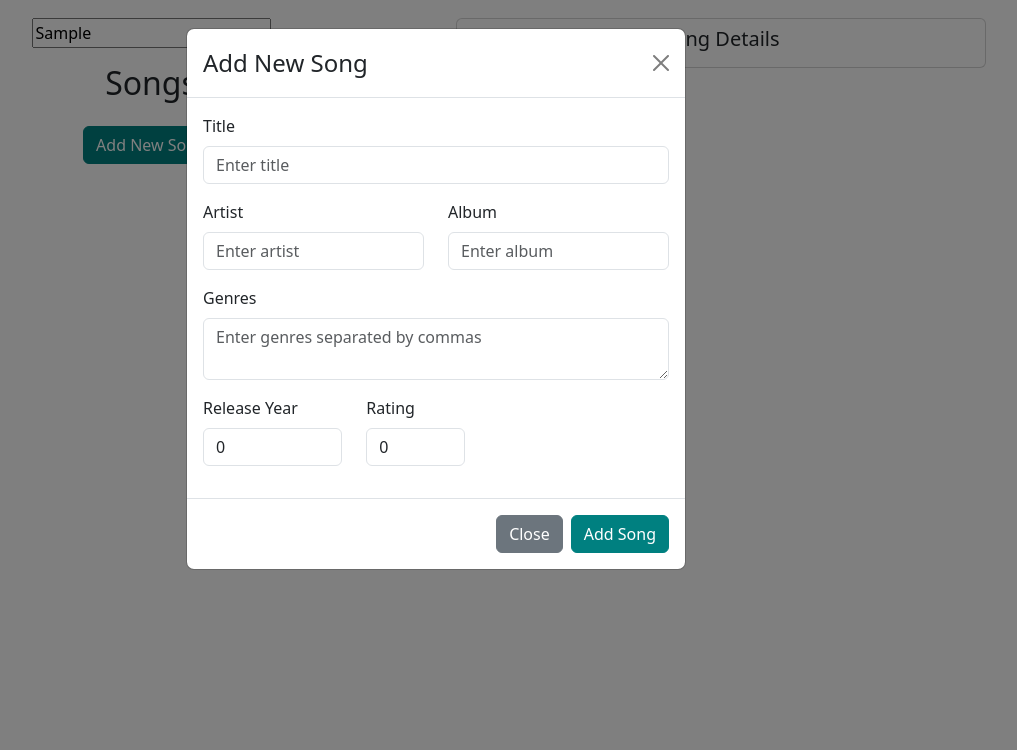
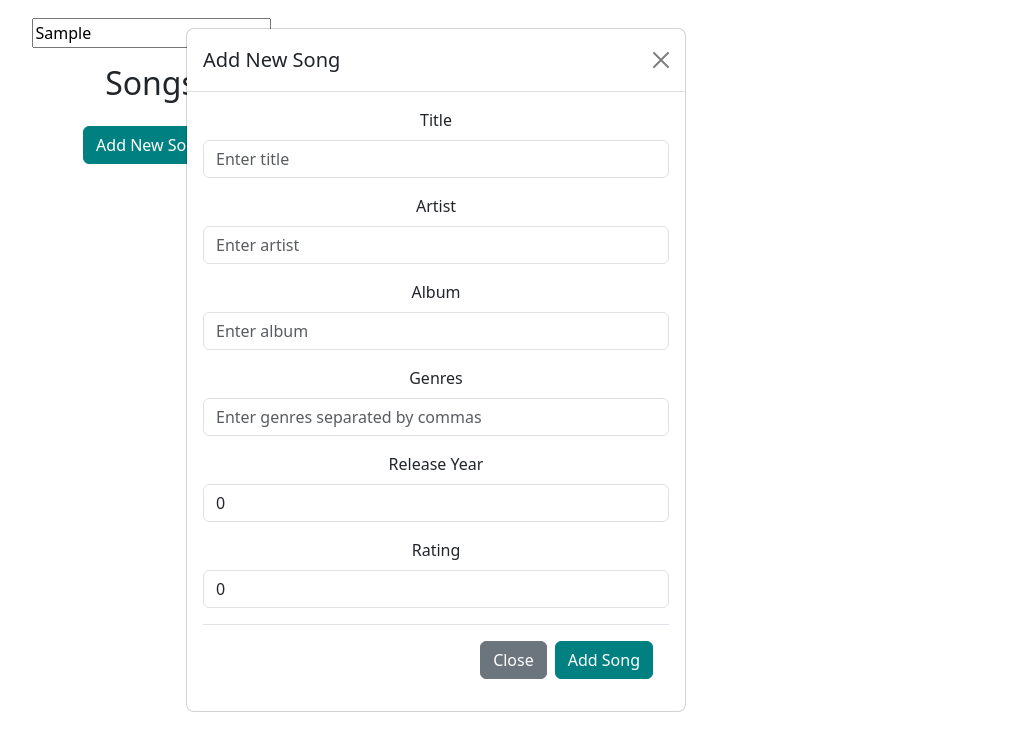
Before and after one commit to mickelson-classroom/list-detail-site-andrewbengordon, a React (Create React App) app: page / in a window 1280 px wide. Both pictures are taken after typing "Sample" into the empty fields and a click on the button "Add New Song". Shown: the top 750 px of the page, without its empty margins (204-1221 px from the left). Built offline with nearby package versions, Linux system fonts and the light colour scheme.

Commit message:
changed from react-bootstrap to regular bootstrap

```diff
--- a/package.json
+++ b/package.json
@@ -13,7 +13,6 @@
     "@types/react-dom": "^18.2.7",
     "bootstrap": "^5.3.1",
     "react": "^18.2.0",
-    "react-bootstrap": "^2.8.0",
     "react-dom": "^18.2.0",
     "react-scripts": "5.0.1",
     "sass": "^1.66.1",
--- a/src/Components/AddGenreModal.tsx
+++ b/src/Components/AddGenreModal.tsx
@@ -1,5 +1,4 @@
 import React, { useState } from "react";
-import { Modal, Button, Form } from "react-bootstrap";
 
 interface AddGenreModalProps {
   show: boolean;
@@ -26,30 +25,53 @@ const AddGenreModal = ({ show, onHide, onAddGenre }: AddGenreModalProps) => {
   };
 
   return (
-    <Modal show={show} onHide={onHide}>
-      <Modal.Header closeButton>
-        <Modal.Title>Add Genre</Modal.Title>
-      </Modal.Header>
-      <Modal.Body>
-        <Form.Group controlId="genreInput">
-          <Form.Label>Genre Name</Form.Label>
-          <Form.Control
+    <div
+      className={`modal ${show ? "show" : ""}`}
+      style={{ display: show ? "block" : "none" }}
+    >
+      <div className="modal-dialog">
+        <div className="modal-content">
+          <div className="modal-header">
+            <h5 className="modal-title">Add Genre</h5>
+            <button
+              type="button"
+              className="btn-close"
+              onClick={onHide}
+            ></button>
+          </div>
+          <div className="modal-body">
+            <div className="form-group">
+              <label htmlFor="genreInput" className="form-label">
+                Genre Name
+              </label>
+              <input
                 type="text"
+                className="form-control"
                 placeholder="Enter genre"
                 value={genre}
                 onChange={handleGenreChange}
               />
-        </Form.Group>
-      </Modal.Body>
-      <Modal.Footer>
-        <Button variant="secondary" onClick={onHide}>
+            </div>
+          </div>
+          <div className="modal-footer">
+            <button
+              type="button"
+              className="btn btn-secondary"
+              onClick={onHide}
+            >
               Close
-        </Button>
-        <Button variant="primary" onClick={handleAddGenre}>
+            </button>
+            <button
+              type="button"
+              className="btn btn-primary"
+              onClick={handleAddGenre}
+            >
               Add Genre
-        </Button>
-      </Modal.Footer>
-    </Modal>
+            </button>
+          </div>
+        </div>
+      </div>
+    </div>
   );
 };
 
--- a/src/Components/AddNewComponent.tsx
+++ b/src/Components/AddNewComponent.tsx
@@ -1,7 +1,5 @@
 import React, { useState } from "react";
-import { Button, Modal, Form, Col, Row } from "react-bootstrap";
 import { Song } from "./ParentComponent";
-import { text } from "stream/consumers";
 
 interface AddNewSongComponentProps {
   addSong: (newSong: Song) => void;
@@ -46,9 +44,7 @@ function AddNewSongComponent({
     const form = event.currentTarget as HTMLFormElement;
     event.preventDefault();
 
-    if (
-      form.checkValidity() === false
-    ) {
+    if (form.checkValidity() === false) {
       event.stopPropagation();
     } else {
       addSong(songData);
@@ -69,115 +65,142 @@ function AddNewSongComponent({
   };
 
   return (
-    <Modal show={show} onHide={onHide} backdrop="static">
-      <Modal.Header closeButton>
-        <Modal.Title>Add New Song</Modal.Title>
-      </Modal.Header>
-      <Modal.Body>
-        <Form noValidate validated={validated} onSubmit={handleSubmit}>
-          <Row className="mb-3">
-            <Form.Group as={Col} controlId="title">
-              <Form.Label>Title</Form.Label>
-              <Form.Control
+    <div
+      className={`modal ${show ? "show" : ""}`}
+      style={{ display: show ? "block" : "none" }}
+    >
+      <div className="modal-dialog">
+        <div className="modal-content">
+          <div className="modal-header">
+            <h5 className="modal-title">Add New Song</h5>
+            <button
+              type="button"
+              className="btn-close"
+              onClick={onHide}
+            ></button>
+          </div>
+          <div className="modal-body">
+            <form
+              noValidate
+              className={validated ? "was-validated" : ""}
+              onSubmit={handleSubmit}
+            >
+              <div className="mb-3">
+                <label htmlFor="title" className="form-label">
+                  Title
+                </label>
+                <input
                   required
                   type="text"
+                  className="form-control"
                   name="title"
                   placeholder="Enter title"
                   value={songData.title}
                   onChange={handleChange}
                 />
-              <Form.Control.Feedback type="invalid">
-                Please enter a title.
-              </Form.Control.Feedback>
-            </Form.Group>
-          </Row>
-          <Row className="mb-3">
-            <Form.Group as={Col} md="6" controlId="artist">
-              <Form.Label>Artist</Form.Label>
-              <Form.Control
+                <div className="invalid-feedback">Please enter a title.</div>
+              </div>
+              <div className="mb-3">
+                <label htmlFor="artist" className="form-label">
+                  Artist
+                </label>
+                <input
                   required
                   type="text"
+                  className="form-control"
                   name="artist"
                   placeholder="Enter artist"
                   value={songData.artist}
                   onChange={handleChange}
                 />
-              <Form.Control.Feedback type="invalid">
-                Please enter an artist.
-              </Form.Control.Feedback>
-            </Form.Group>
-            <Form.Group as={Col} md="6" controlId="album">
-              <Form.Label>Album</Form.Label>
-              <Form.Control
+                <div className="invalid-feedback">Please enter an artist.</div>
+              </div>
+              <div className="mb-3">
+                <label htmlFor="album" className="form-label">
+                  Album
+                </label>
+                <input
                   required
                   type="text"
+                  className="form-control"
                   name="album"
                   placeholder="Enter album"
                   value={songData.album}
                   onChange={handleChange}
                 />
-              <Form.Control.Feedback type="invalid">
-                Please enter an album.
-              </Form.Control.Feedback>
-            </Form.Group>
-          </Row>
-          <Row className="mb-3">
-            <Form.Group controlId="genres">
-              <Form.Label>Genres</Form.Label>
-              <Form.Control
+                <div className="invalid-feedback">Please enter an album.</div>
+              </div>
+              <div className="mb-3">
+                <label htmlFor="genres" className="form-label">
+                  Genres
+                </label>
+                <input
                   required
-                as="textarea"
+                  className="form-control"
                   name="genres"
                   placeholder="Enter genres separated by commas"
                   value={songData.genres.join(",")}
                   onChange={handleChange}
-              />
-              <Form.Control.Feedback type="invalid">
+                ></input>
+                <div className="invalid-feedback">
                   Please enter at least one genre.
-              </Form.Control.Feedback>
-            </Form.Group>
-          </Row>
-          <Row className="mb-3">
-            <Form.Group as={Col} md="4" controlId="releaseYear">
-              <Form.Label>Release Year</Form.Label>
-              <Form.Control
+                </div>
+              </div>
+              <div className="mb-3">
+                <label htmlFor="releaseYear" className="form-label">
+                  Release Year
+                </label>
+                <input
                   required
                   type="number"
+                  className="form-control"
                   name="releaseYear"
                   placeholder="Enter release year"
                   value={songData.releaseYear}
                   onChange={handleChange}
                 />
-              <Form.Control.Feedback type="invalid">
+                <div className="invalid-feedback">
                   Please enter a release year.
-              </Form.Control.Feedback>
-            </Form.Group>
-            <Form.Group as={Col} md="3" controlId="rating">
-              <Form.Label>Rating</Form.Label>
-              <Form.Control
+                </div>
+              </div>
+              <div className="mb-3">
+                <label htmlFor="rating" className="form-label">
+                  Rating
+                </label>
+                <input
                   required
                   type="number"
+                  className="form-control"
                   name="rating"
                   placeholder="Enter rating between 1 and 5"
                   value={songData.rating}
                   onChange={handleChange}
                 />
-              <Form.Control.Feedback type="invalid">
+                <div className="invalid-feedback">
                   Please enter a rating between 1 and 5.
-              </Form.Control.Feedback>
-            </Form.Group>
-          </Row>
-        </Form>
-      </Modal.Body>
-      <Modal.Footer>
-        <Button variant="secondary" onClick={onHide}>
+                </div>
+              </div>
+              <div className="modal-footer">
+                <button
+                  type="button"
+                  className="btn btn-secondary"
+                  onClick={onHide}
+                >
                   Close
-        </Button>
-        <Button variant="primary" onClick={handleSubmit}>
+                </button>
+                <button
+                  type="submit"
+                  className="btn btn-primary"
+                  onClick={handleSubmit}
+                >
                   Add Song
-        </Button>
-      </Modal.Footer>
-    </Modal>
+                </button>
+              </div>
+            </form>
+          </div>
+        </div>
+      </div>
+    </div>
   );
 }
 
--- a/src/Components/DetailComponent.tsx
+++ b/src/Components/DetailComponent.tsx
@@ -1,6 +1,5 @@
 import React, { useState } from "react";
 import { Song } from "./ParentComponent";
-import { Button, Card, Collapse } from "react-bootstrap";
 import AddGenreModal from "./AddGenreModal";
 
 interface DetailComponentProps {
@@ -33,53 +32,49 @@ function DetailComponent({
   };
 
   return (
-    <Card className="m-2 p-2">
-      <Card.Title>Song Details</Card.Title>
-      <Collapse in={selectedSong !== undefined}>
+    <div className={`card m-2 p-2 ${selectedSong ? "" : "d-none"}`}>
+      <h5 className="card-title">Song Details</h5>
       {selectedSong ? (
         <div>
-            <Card.Subtitle className="py-3">
-              Title: {selectedSong.title}
-            </Card.Subtitle>
-            <Card.Text>Artist: {selectedSong.artist}</Card.Text>
-            <Card.Text>Album: {selectedSong.album}</Card.Text>
-            <Card.Subtitle>Genres</Card.Subtitle>
+          <h6 className="py-3">Title: {selectedSong.title}</h6>
+          <p>Artist: {selectedSong.artist}</p>
+          <p>Album: {selectedSong.album}</p>
+          <h6>Genres</h6>
           <div className="d-flex flex-wrap justify-content-center align-items-center">
-              {selectedSong.genres.map((genre) => (
-                <Card className="m-2">
-                  <Card.Subtitle className="px-2 pb-1 pt-2">
-                    {genre}
-                  </Card.Subtitle>
-                  <Card.Link
+            {selectedSong.genres.map((genre, index) => (
+              <div className="card m-2" key={index}>
+                <h6 className="px-2 pb-1 pt-2">{genre}</h6>
+                <a
                   className="px-2 pb-1"
                   href="#"
                   onClick={() => handleDeleteGenre(genre)}
                 >
                   Delete
-                  </Card.Link>
-                </Card>
+                </a>
+              </div>
             ))}
-              <Button variant="primary" onClick={() => setShowModal(true)}>
+            <button
+              className="btn btn-primary"
+              onClick={() => setShowModal(true)}
+            >
               +
-              </Button>
+            </button>
           </div>
-            <Card.Text>Release Year: {selectedSong.releaseYear}</Card.Text>
-            <Card.Text>Rating: {selectedSong.rating}</Card.Text>
+          <p>Release Year: {selectedSong.releaseYear}</p>
+          <p>Rating: {selectedSong.rating}</p>
           <br />
-            <Button variant="danger" onClick={handleDeleteSong}>
+          <button className="btn btn-danger" onClick={handleDeleteSong}>
             Delete
-            </Button>
+          </button>
           <AddGenreModal
             show={showModal}
             onHide={() => setShowModal(false)}
-              onAddGenre={handleAddGenre}
-            />
+            onAddGenre={handleAddGenre} />
         </div>
       ) : (
         <p>No Song Selected</p>
       )}
-      </Collapse>
-    </Card>
+    </div>
   );
 }
 
--- a/src/Components/ListComponent.tsx
+++ b/src/Components/ListComponent.tsx
@@ -1,6 +1,5 @@
 import React from "react";
 import { Song } from "./ParentComponent";
-import { Button } from "react-bootstrap";
 
 interface ListComponentProps {
   songs: Song[];
@@ -17,13 +16,13 @@ function ListComponent({
     <div className="row m-2">
       <h2>Songs</h2>
       {songs.map((item) => (
-        <Button
+        <button
           key={item.id}
           onClick={() => selectSong(item)}
-          className={`my-2 ${selectedSong?.id === item.id ? "btn-primary" : "btn-light"}`}
+          className={`my-2 btn ${selectedSong?.id === item.id ? "btn-primary" : "btn-light"}`}
         >
           {item.title}
-        </Button>
+        </button>
       ))}
     </div>
   );
--- a/src/Components/ParentComponent.tsx
+++ b/src/Components/ParentComponent.tsx
@@ -3,7 +3,6 @@ import FilterComponent from "./FilterComponent";
 import ListComponent from "./ListComponent";
 import DetailComponent from "./DetailComponent";
 import AddNewItemComponent from "./AddNewComponent";
-import { Button } from "react-bootstrap";
 
 export interface Song {
   id: number;
@@ -73,13 +72,12 @@ function ParentComponent() {
             selectedSong={selectedSong}
             selectSong={selectItem}
           />
-          <Button
-            variant="primary"
+          <button
             onClick={() => setShowModal(true)}
-            className="my-2"
+            className="btn btn-primary my-2"
           >
             Add New Song
-          </Button>
+          </button>
         </div>
         <div className="col-sm-6">
           <DetailComponent
```
Also changed, not shown: 1 other file (tests, documents, lock files or other folders). Lines whose indentation alone changed are shown as unchanged.
